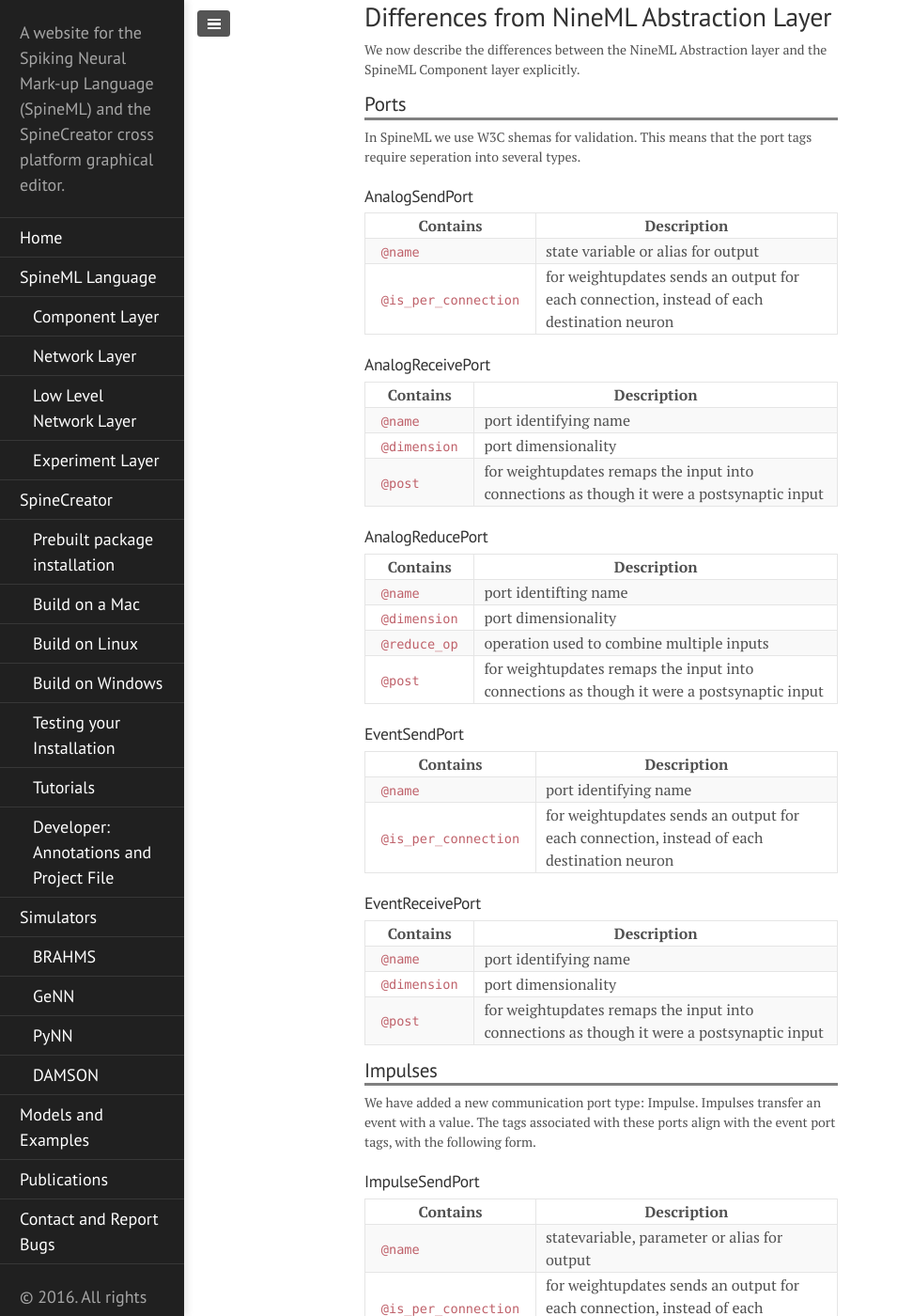
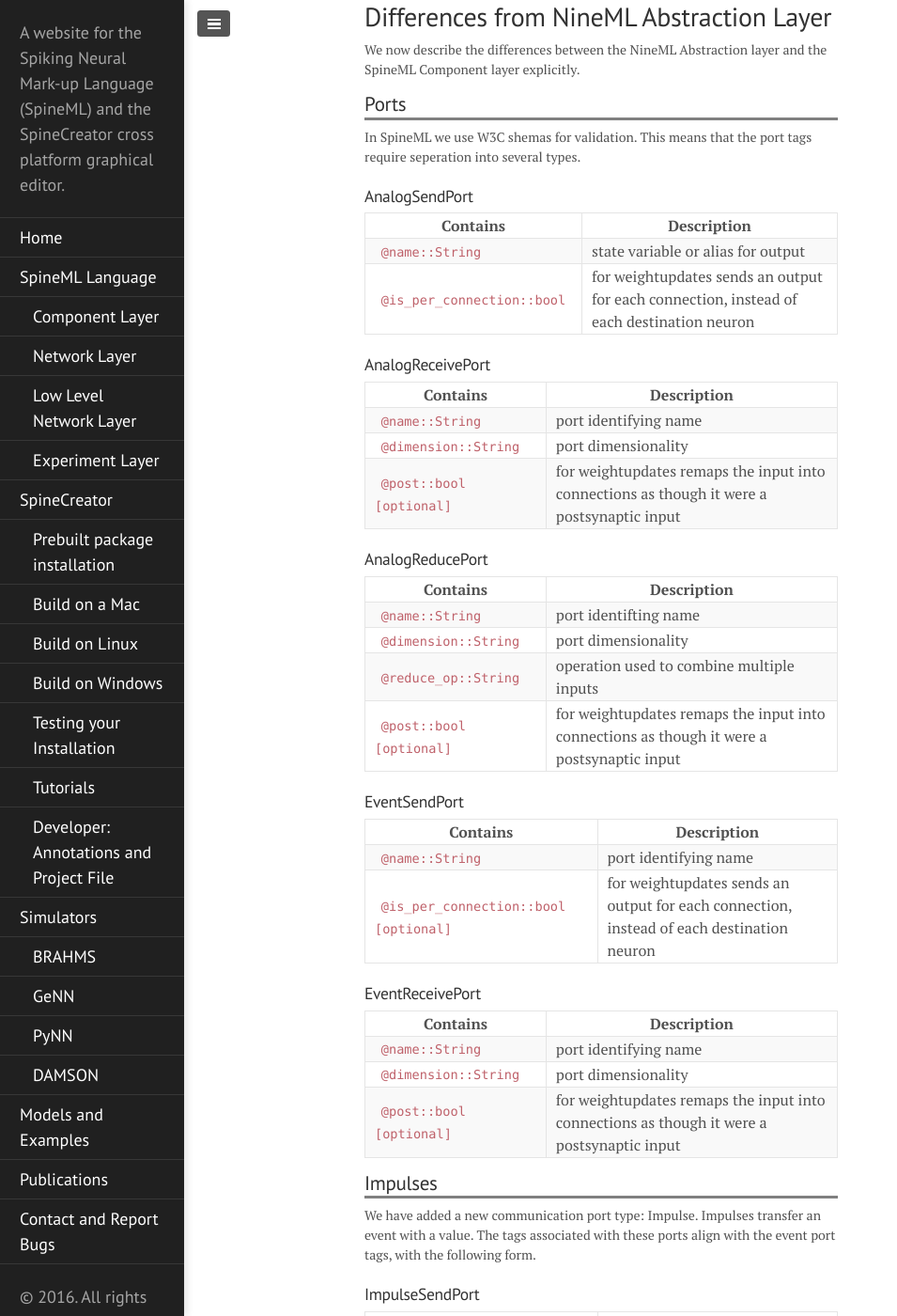
Before and after one commit to SpineML/spineml.github.io, a Jekyll site: the page built from spineml/component/index.md, in a window 1280 px wide and 1400 px high, scrolled down 309 px. Shown: the whole window at 94% size, without its empty margins (0-955 px from the left). Built offline with Jekyll 4.4.1, drawn with Linux system fonts in a browser that asks for light colours; nearby versions of some CDN libraries; library files that are not in the unit come from our copies; some of the changed text lies outside the part shown.

Commit message:
Update index.md

```diff
--- a/spineml/component/index.md
+++ b/spineml/component/index.md
@@ -21,40 +21,40 @@ In SpineML we use W3C shemas for validation. This means that the port tags requi
 
 |  Contains  |  Description  |
 | ----- |
-|  `@name`  |  state variable or alias for output  |
-|  `@is_per_connection`  |  for weightupdates sends an output for each connection, instead of each destination neuron  |
+|  `@name::String`  |  state variable or alias for output  |
+|  `@is_per_connection::bool`  |  for weightupdates sends an output for each connection, instead of each destination neuron  |
 
 ### AnalogReceivePort
 
 |  Contains  |  Description  |
 | ----- |
-|  `@name`  |  port identifying name  |
-|  `@dimension`  |  port dimensionality  |
-|  `@post`  |  for weightupdates remaps the input into connections as though it were a postsynaptic input  |
+|  `@name::String`  |  port identifying name  |
+|  `@dimension::String`  |  port dimensionality  |
+|  `@post::bool [optional]`  |  for weightupdates remaps the input into connections as though it were a postsynaptic input  |
 
 ### AnalogReducePort
 
 |  Contains  |  Description  |
 | ----- |
-|  `@name`  |  port identifting name  |
-|  `@dimension`  |  port dimensionality  |
-|  `@reduce_op`  |  operation used to combine multiple inputs  |
-|  `@post`  |  for weightupdates remaps the input into connections as though it were a postsynaptic input  |
+|  `@name::String`  |  port identifting name  |
+|  `@dimension::String`  |  port dimensionality  |
+|  `@reduce_op::String`  |  operation used to combine multiple inputs  |
+|  `@post::bool [optional]`  |  for weightupdates remaps the input into connections as though it were a postsynaptic input  |
 
 ### EventSendPort
 
 |  Contains  |  Description  |
 | ----- |
-|  `@name`  |  port identifying name  |
-|  `@is_per_connection`  |  for weightupdates sends an output for each connection, instead of each destination neuron  |
+|  `@name::String`  |  port identifying name  |
+|  `@is_per_connection::bool [optional]`  |  for weightupdates sends an output for each connection, instead of each destination neuron  |
 
 ### EventReceivePort
 
 |  Contains  |  Description  |
 | ----- |
-|  `@name`  |  port identifying name  |
-|  `@dimension`  |  port dimensionality  |
-|  `@post`  |  for weightupdates remaps the input into connections as though it were a postsynaptic input  |
+|  `@name::String`  |  port identifying name  |
+|  `@dimension::String`  |  port dimensionality  |
+|  `@post::bool [optional]`  |  for weightupdates remaps the input into connections as though it were a postsynaptic input  |
 
 ## Impulses
 
@@ -64,16 +64,16 @@ We have added a new communication port type: Impulse. Impulses transfer an event
 
 |  Contains  |  Description  |
 | ----- |
-|  `@name`  |  statevariable, parameter or alias for output  |
-|  `@is_per_connection`  |  for weightupdates sends an output for each connection, instead of each destination neuron  |
+|  `@name::String`  |  statevariable, parameter or alias for output  |
+|  `@is_per_connection::bool [optional]`  |  for weightupdates sends an output for each connection, instead of each destination neuron  |
 
 ### ImpulseReceivePort
 
 |  Contains  |  Description  |
 | ----- |
-|  `@name`  |  port identifying name  |
-|  `@dimension`  |  port dimensionality  |
-|  `@post`  |  for weightupdates remaps the input into connections as though it were a postsynaptic input  |
+|  `@name::String`  |  port identifying name  |
+|  `@dimension::Stirng`  |  port dimensionality  |
+|  `@post::bool [optional]`  |  for weightupdates remaps the input into connections as though it were a postsynaptic input  |
 
 ### ImpulseOut
 
```
